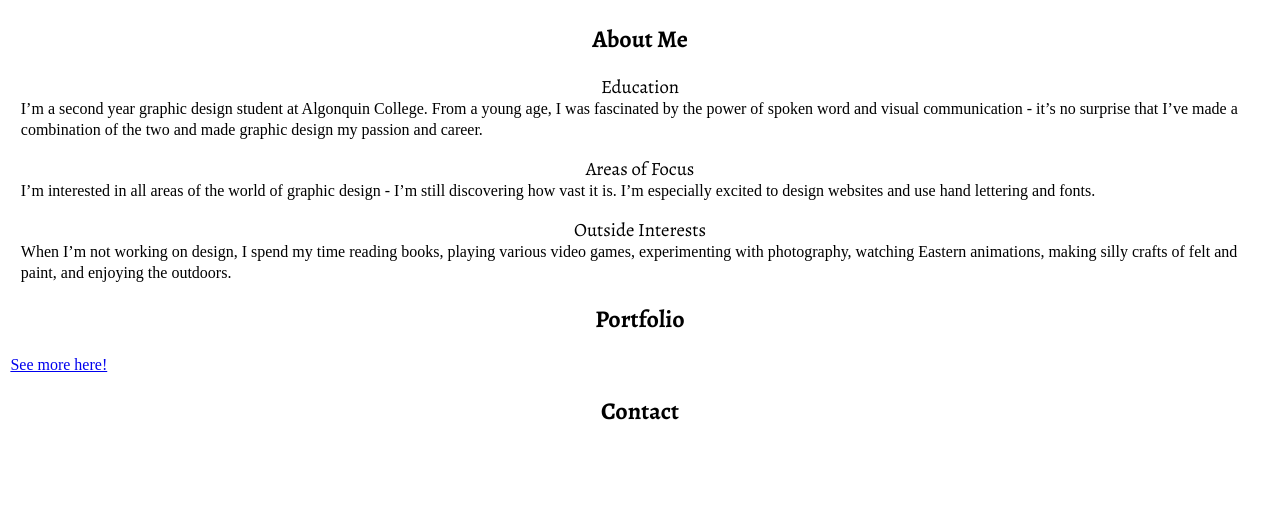
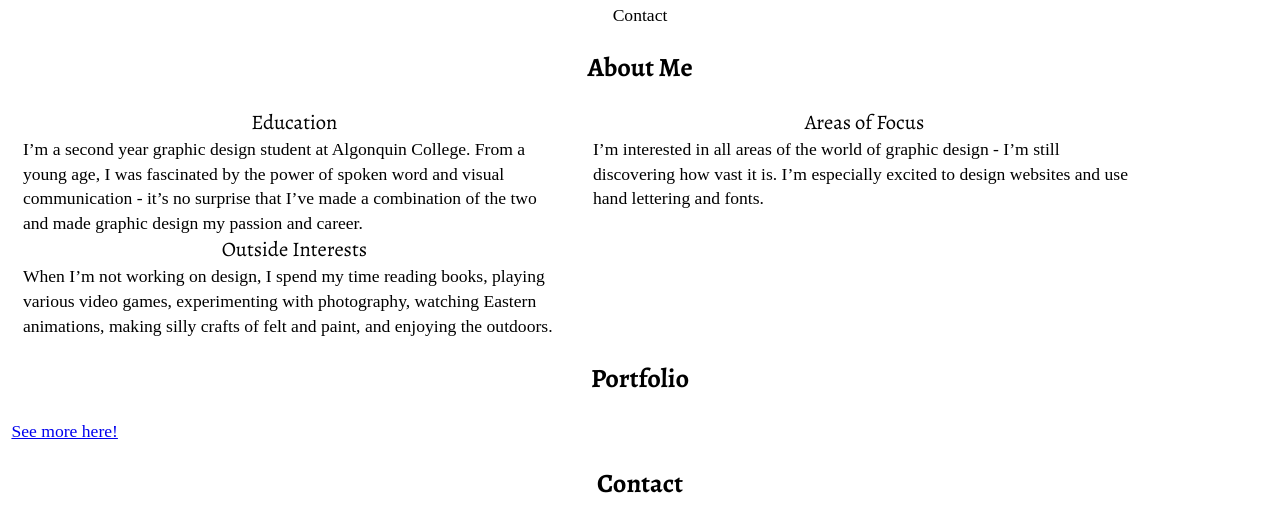
Before and after one commit to rachel-glennie/business-card, a plain HTML site: page index.html in a window 1280 px wide. Shown: the part 143-674 px from the top of the page. Drawn offline with nearby package versions, Linux system fonts and the light colour scheme; a web font is replaced by a local one.

Commit message:
Started first media query

```diff
--- a/css/main.css
+++ b/css/main.css
@@ -55,3 +55,21 @@ p {
 	margin-bottom: 1em;
 	width: 100%;
 }
+
+
+@media only screen and (min-width: 37.5em) {
+
+	html {
+		font-size: 110%;
+		line-height: 1.4;
+	}
+
+	.info {
+		width: 45%;
+		display: inline-block;
+		vertical-align: top;
+		margin: 0 auto;
+
+	}
+
+}
```
